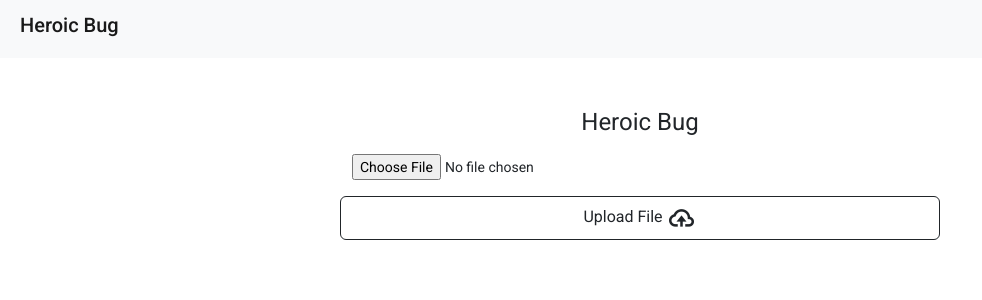
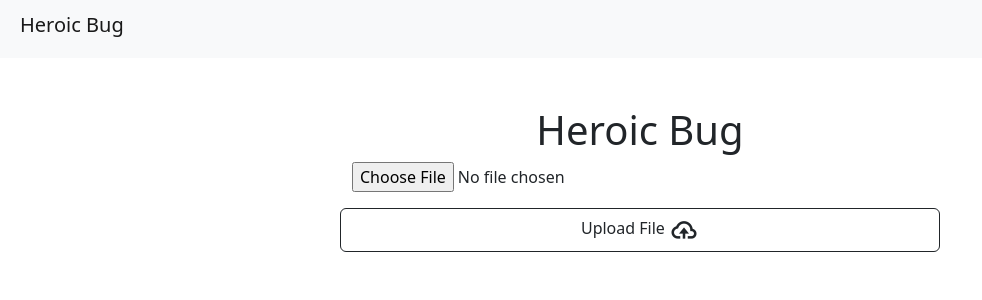
Before and after one commit to ThuNguyen-198/resume_parser, an Angular app in the folder resume_parser/jobs_search/: page / in a window 1280 px wide. Shown: the top 300 px of the page, without its empty margins (0-982 px from the left). Built offline with nearby package versions, Linux system fonts and the light colour scheme.

Commit message:
deleted purpleamber.css

```diff
--- a/resume_parser/jobs_search/angular.json
+++ b/resume_parser/jobs_search/angular.json
@@ -23,7 +23,6 @@
               "src/assets"
             ],
             "styles": [
-              "./node_modules/@angular/material/prebuilt-themes/deeppurple-amber.css",
               "src/styles.css",
               "./node_modules/boxicons/css/boxicons.css",
               "./node_modules/bootstrap/dist/css/bootstrap.css"
@@ -95,7 +94,6 @@
               "src/assets"
             ],
             "styles": [
-              "./node_modules/@angular/material/prebuilt-themes/deeppurple-amber.css",
               "src/styles.css"
             ],
             "scripts": []
--- a/resume_parser/jobs_search/src/styles.css
+++ b/resume_parser/jobs_search/src/styles.css
@@ -1,4 +1,3 @@
 /* You can add global styles to this file, and also import other style files */
 
 html, body { height: 100%; }
-body { margin: 0; font-family: Roboto, "Helvetica Neue", sans-serif; }
```
